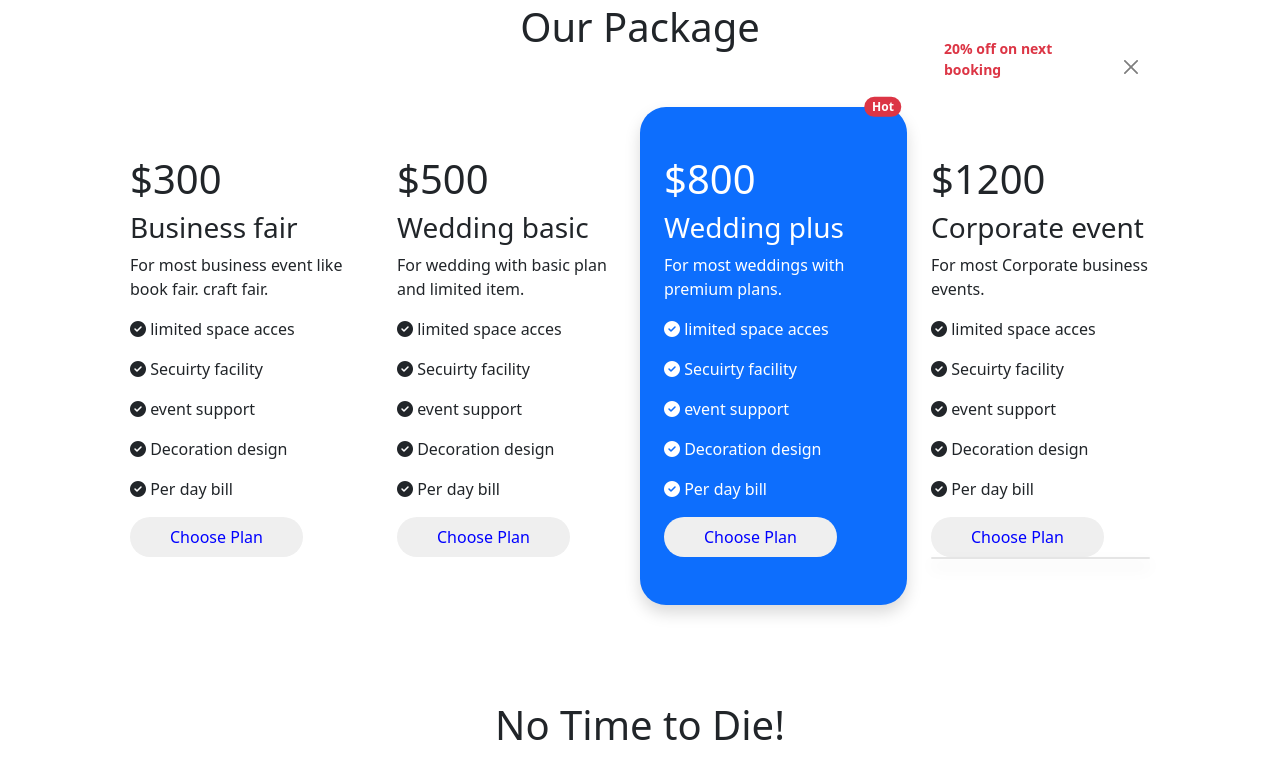
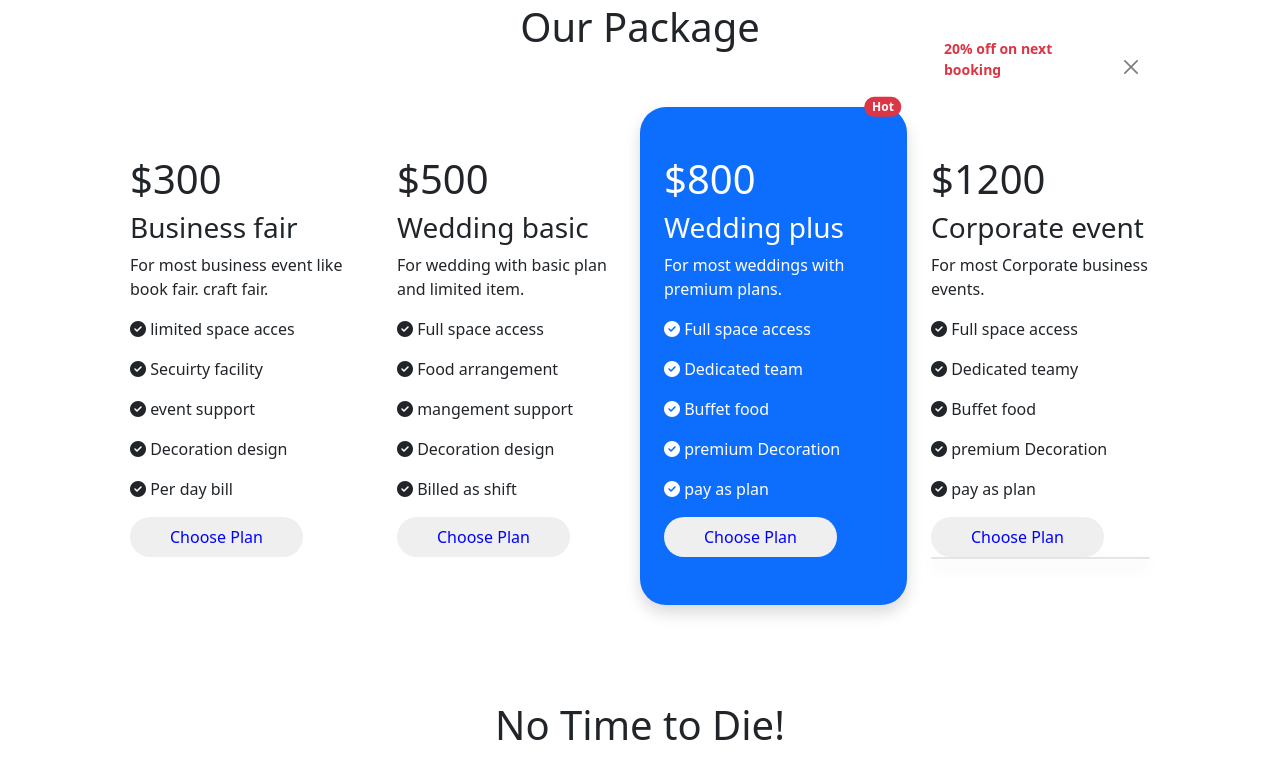
Before and after one commit to rukon351/convention-center, a plain HTML site: page index.html in a window 1280 px wide. Shown: the part 636-1411 px from the top of the page. Drawn offline with nearby package versions, Linux system fonts and the light colour scheme.

Commit message:
added-correction

```diff
--- a/index.html
+++ b/index.html
@@ -19,7 +19,7 @@
     <header class="navigation py-2">
         <nav class="navbar navbar-expand-lg navbar-light shadow">
             <div class="container">
-                <a class="navbar-brand" href="#">Kongkaboti Convention Center</a>
+                <a class="navbar-brand text-warning fw-bold" href="#">Kongkaboti Convention Center</a>
                 <button class="navbar-toggler" type="button" data-bs-toggle="collapse" data-bs-target="#navbarNav"
                     aria-controls="navbarNav" aria-expanded="false" aria-label="Toggle navigation">
                     <span class="navbar-toggler-icon"></span>
@@ -60,7 +60,7 @@
                     <div class="carousel-item active">
                         <img src="./images/banner.png" class="d-block w-100" alt="...">
                         <div class="carousel-caption d-none d-md-block">
-                            <h1>The perfect design for your
+                            <h1 class="text-warning">The perfect design for your
                                 next event!</h1>
                             <p>come and belong your loving moment in here!!</p>
                             <a href="https://www.facebook.com/md.rukon.9440234"><button type="button"
@@ -71,7 +71,7 @@
                     <div class="carousel-item">
                         <img src="./images/banner2.jpg" class="d-block w-100" alt="...">
                         <div class="carousel-caption d-none d-md-block">
-                            <h1 class="text-waring fw-5">Express Your Love!</h1>
+                            <h1 class="text-white fw-5">Express Your Love!</h1>
                             <p>Give the most important person in your life the love they deserve.
                             </p>
                             <a href="https://www.facebook.com/md.rukon.9440234"><button type="button"
@@ -82,7 +82,7 @@
                     <div class="carousel-item">
                         <img src="./images/banner3.jpg" class="d-block w-100" alt="...">
                         <div class="carousel-caption d-none d-md-block">
-                            <h1 class="text-danger fw-5">Get Your Love On!</h1>
+                            <h1 class="text-info fw-5">Get Your Love On!</h1>
                             <p>Give the most important person in your life the love they deserve.</p>
                             <a href="https://www.facebook.com/md.rukon.9440234"><button type="button"
                                     class="btn btn-primary text-white px-5">Book
@@ -121,11 +121,11 @@
                     <h1>$500</h1>
                     <h3>Wedding basic</h3>
                     <p>For wedding with basic plan and limited item.</p>
-                    <p><i class="fas fa-check-circle"></i> limited space acces</p>
-                    <p><i class="fas fa-check-circle"></i> Secuirty facility</p>
-                    <p><i class="fas fa-check-circle"></i> event support</p>
+                    <p><i class="fas fa-check-circle"></i> Full space access</p>
+                    <p><i class="fas fa-check-circle"></i> Food arrangement</p>
+                    <p><i class="fas fa-check-circle"></i> mangement support</p>
                     <p><i class="fas fa-check-circle"></i> Decoration design</p>
-                    <p><i class="fas fa-check-circle"></i> Per day bill</p>
+                    <p><i class="fas fa-check-circle"></i> Billed as shift</p>
                     <button type="button" class="common-btn">Choose Plan</button>
                 </div>
                 <div class="col-lg-3 col-md-6 bg-primary text-white border-for-wedding shadow">
@@ -137,11 +137,11 @@
                         <h1>$800</h1>
                         <h3>Wedding plus</h3>
                         <p>For most weddings with premium plans.</p>
-                        <p><i class="fas fa-check-circle"></i> limited space acces</p>
-                        <p><i class="fas fa-check-circle"></i> Secuirty facility</p>
-                        <p><i class="fas fa-check-circle"></i> event support</p>
-                        <p><i class="fas fa-check-circle"></i> Decoration design</p>
-                        <p><i class="fas fa-check-circle"></i> Per day bill</p>
+                        <p><i class="fas fa-check-circle"></i> Full space access</p>
+                        <p><i class="fas fa-check-circle"></i> Dedicated team</p>
+                        <p><i class="fas fa-check-circle"></i> Buffet food</p>
+                        <p><i class="fas fa-check-circle"></i> premium Decoration</p>
+                        <p><i class="fas fa-check-circle"></i> pay as plan</p>
                         <button type="button" class="common-btn">Choose Plan</button>
                     </div>
                 </div>
@@ -149,11 +149,11 @@
                     <h1>$1200</h1>
                     <h3>Corporate event</h3>
                     <p>For most Corporate business events.</p>
-                    <p><i class="fas fa-check-circle"></i> limited space acces</p>
-                    <p><i class="fas fa-check-circle"></i> Secuirty facility</p>
-                    <p><i class="fas fa-check-circle"></i> event support</p>
-                    <p><i class="fas fa-check-circle"></i> Decoration design</p>
-                    <p><i class="fas fa-check-circle"></i> Per day bill</p>
+                    <p><i class="fas fa-check-circle"></i> Full space access</p>
+                    <p><i class="fas fa-check-circle"></i> Dedicated teamy</p>
+                    <p><i class="fas fa-check-circle"></i> Buffet food</p>
+                    <p><i class="fas fa-check-circle"></i> premium Decoration</p>
+                    <p><i class="fas fa-check-circle"></i> pay as plan</p>
                     <button type="button" class="common-btn">Choose Plan</button>
                     <div>
                         <div style="position: relative;" class="toast align-items-center show" role="alert"
```
